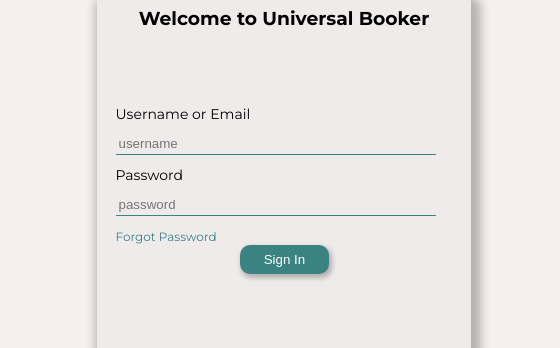
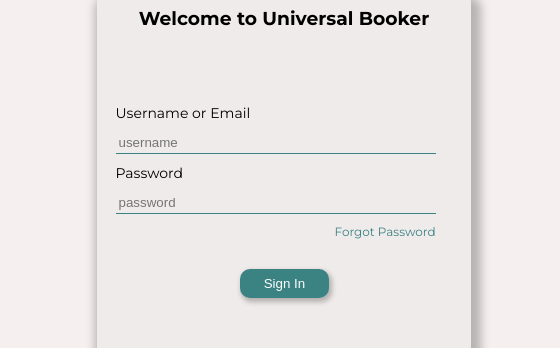
Before and after one commit to Jad-Assaf/Universal-Booker, a plain HTML site: page index.html in a window 1280 px wide. Shown: the part 165-513 px from the top of the page, 708-1268 px from the left. Drawn offline with Linux system fonts and the light colour scheme.

Commit message:
Update styles.css

```diff
--- a/assets/css/styles.css
+++ b/assets/css/styles.css
@@ -59,11 +59,13 @@ h3 {
 }
 
 .formInputs {
-/*     flex: 2; */
+    flex: 2;
+    display: flex;
+    flex-direction: column;
 }
 
 .formButton {
-/*     flex: 1; */
+    flex: 1;
 }
 
 label {
```
